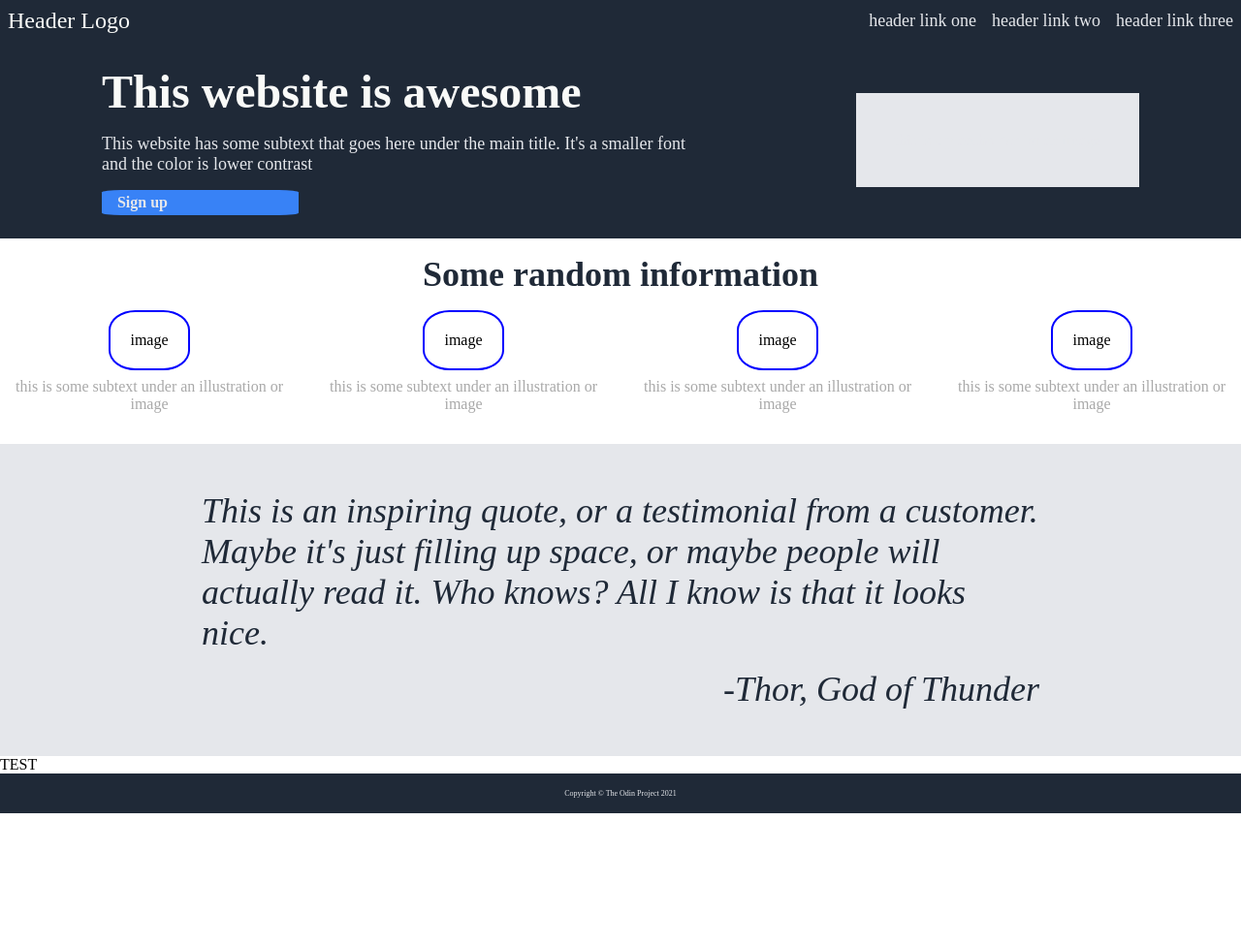
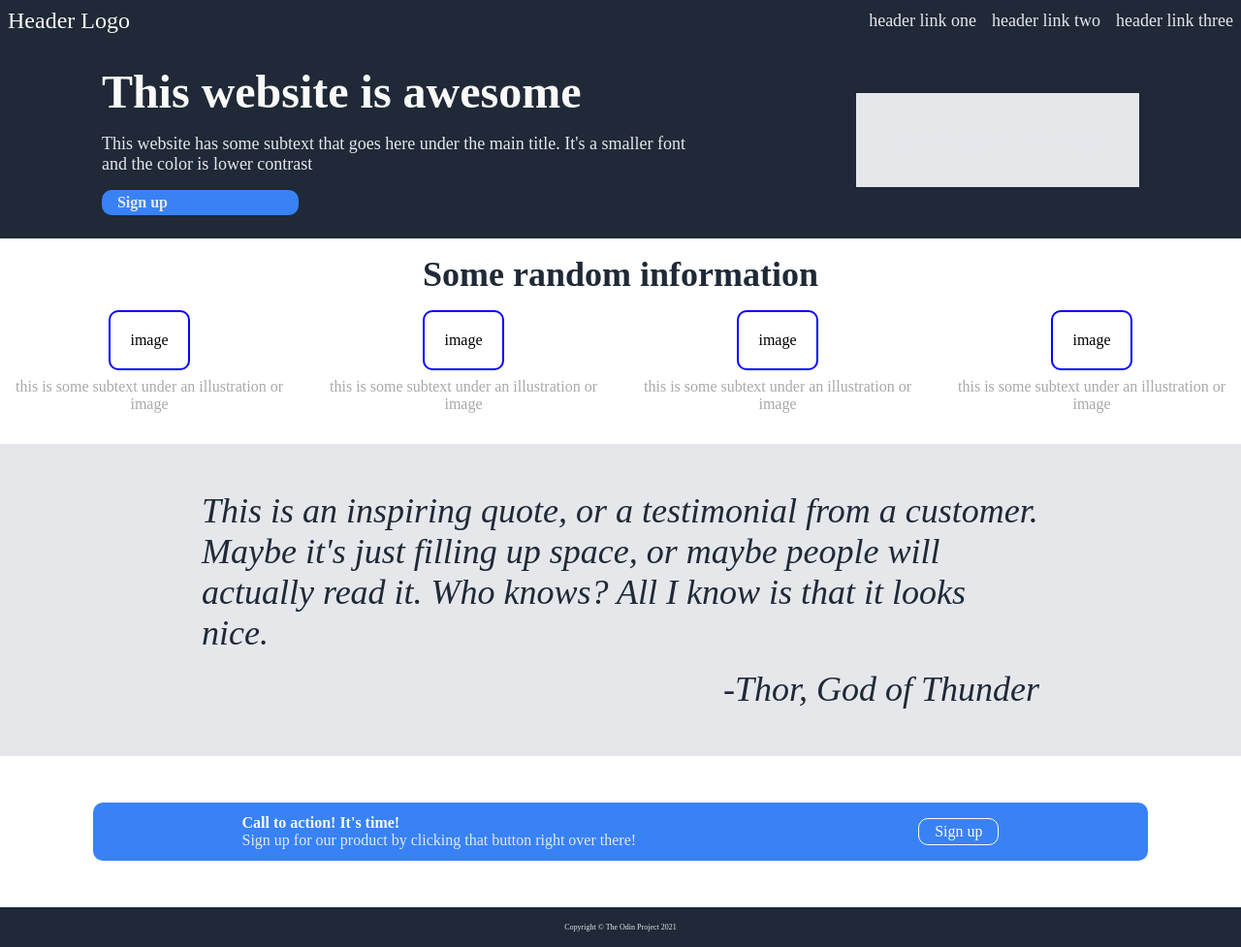
Before and after one commit to rgoldsmith33703/odin_foundations_landing_page, a plain HTML site: page index.html in a window 1280 px wide. Shown: the whole page at 97% size. Before the commit the page ends 839 px from the top, so only its background shows below. Drawn offline with Linux system fonts and the light colour scheme.

Commit message:
create and style call-to-action section

```diff
--- a/index.html
+++ b/index.html
@@ -22,7 +22,7 @@
             <p class="hero-sec-text">This website has some subtext that goes here
                under the main title. It's a smaller font and
                the color is lower contrast</p>
-            <button>Sign up</button>
+            <button class="button-top">Sign up</button>
         </hero-sec-left>
         <hero-sec-right>
             <placeholder>this is a placeholder for an image</placeholder>
@@ -61,7 +61,13 @@
         </figure>
     </quote-sec>
     <cta-sec>
-        TEST
+        <cta-sec-left>
+            <h2>Call to action! It's time!</h2>
+            <p>Sign up for our product by clicking that button right over there!</p>
+        </cta-sec-left>
+        <cta-sec-right>
+            <button class="button-btm">Sign up</button>
+        </cta-sec-right>
     </cta-sec>
     <footer>
         <p>Copyright &copy; The Odin Project 2021</p>
--- a/style.css
+++ b/style.css
@@ -110,11 +110,11 @@ hero-sec {
     font-size: var(--sec-text-size);
 }
 
-button {
+.button-top {
     background-color: var(--button-action-bg-color);
     max-width: 33%;
     padding: 4px 16px;
-    border-radius: 10%;
+    border-radius: 10px;
     color: var(--sec-text-color);
     font-weight: var(--main-text-weight);
 }
@@ -173,7 +173,7 @@ info-box-text {
 
 info-box-image {
     border: 2px solid blue;
-    border-radius: 33%;
+    border-radius: 10px;
     text-align: center;
     padding: 20px;
 }
@@ -200,3 +200,30 @@ figure {
 figcaption {
     align-self: flex-end;
 }
+
+cta-sec {
+    display: flex;
+    align-items: center;
+    justify-content: space-around;
+    background-color: var(--button-action-bg-color);
+    padding: 12px 16px;
+    margin: 48px 96px;
+    border-radius: 10px;
+    gap: 16px;
+}
+
+cta-sec h2 {
+    color: var(--main-text-color);
+    font-weight: var(--main-text-weight);
+}
+
+cta-sec p {
+    color: var(--sec-text-color);
+}
+
+.button-btm {
+    border: 1px solid var(--main-text-color);
+    color: var(--main-text-color);
+    padding: 4px 16px;
+    border-radius: 10px;
+}
```
